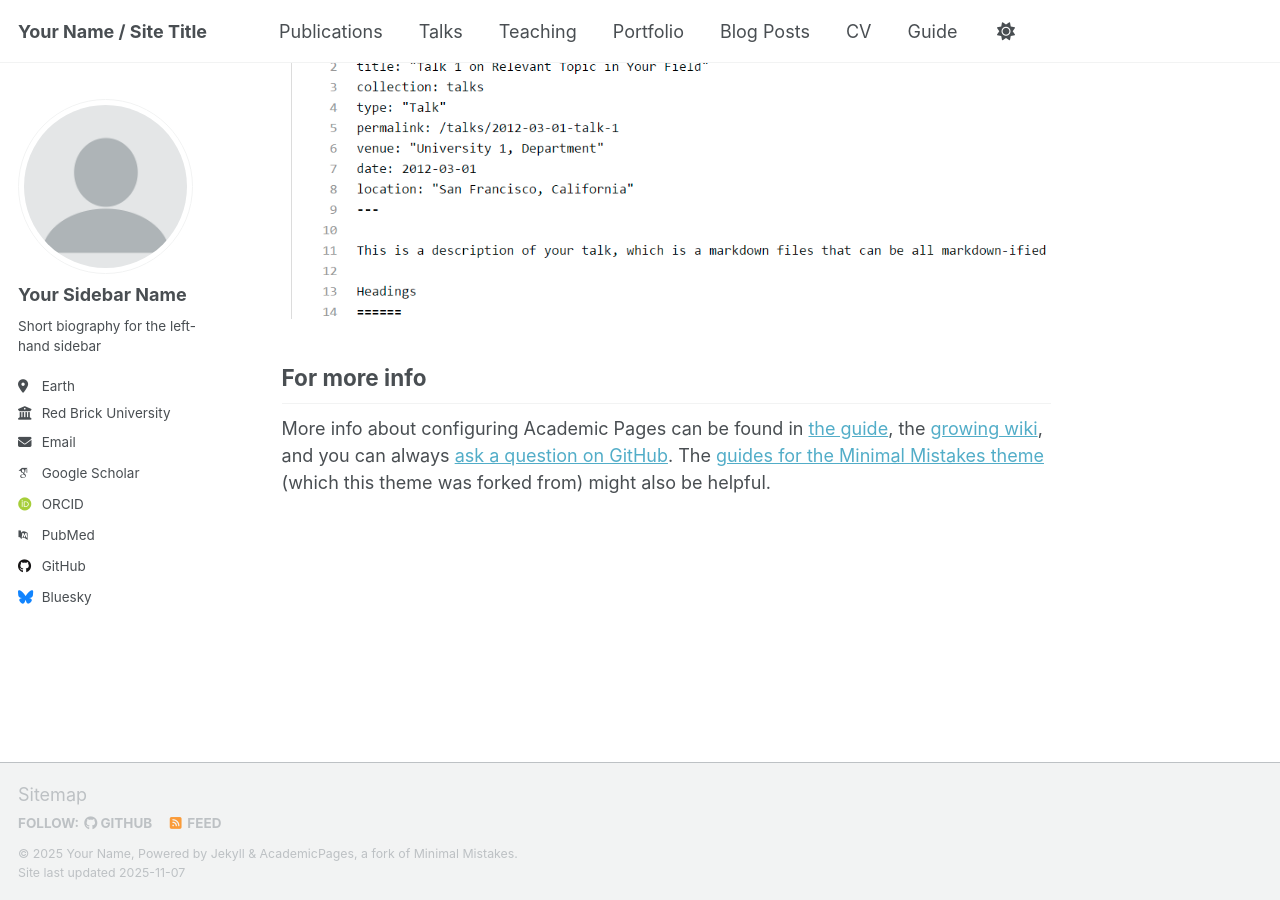
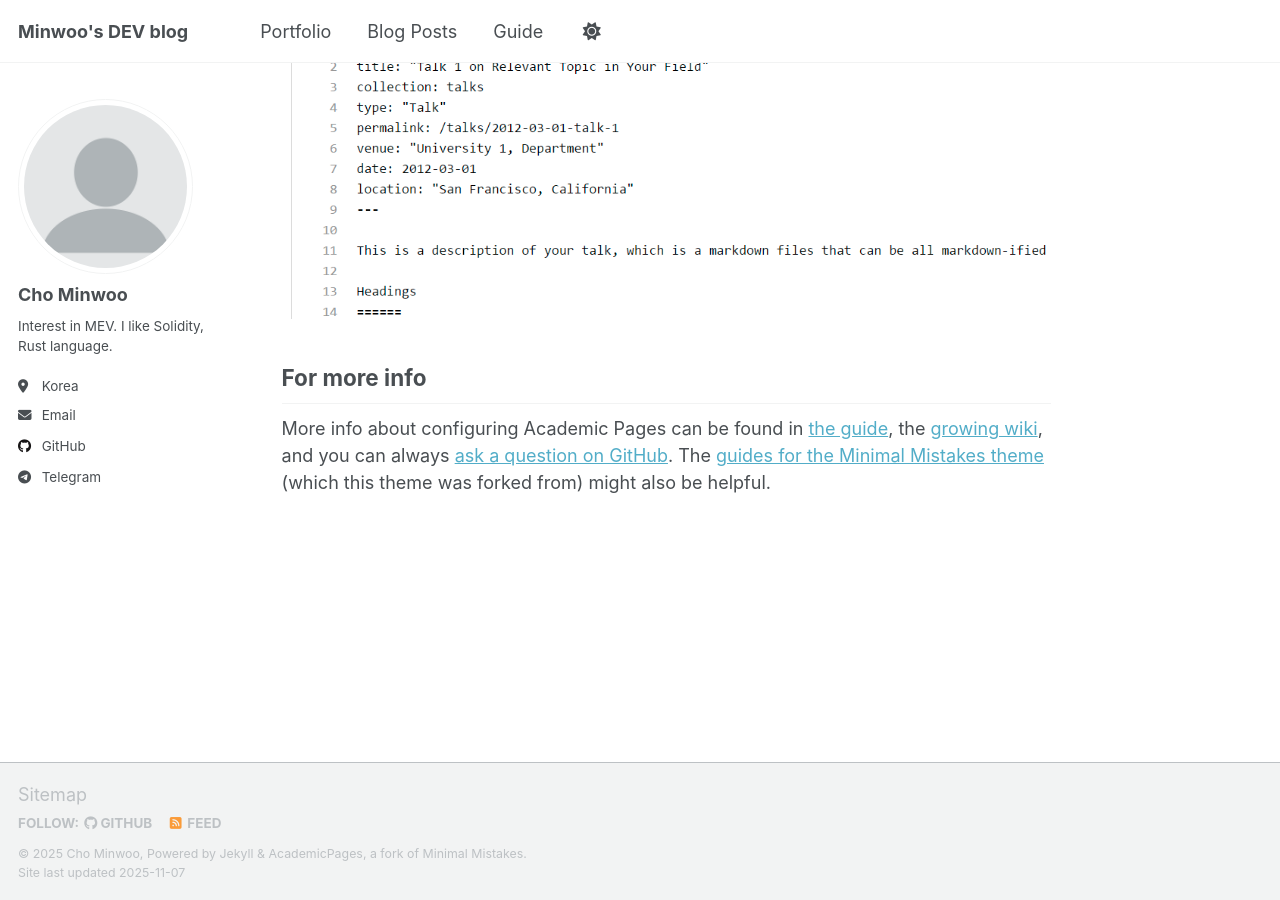
Before and after one commit to cmw9957/cmw9957.github.io, a Jekyll site: the page built from _pages/about.md, in a window 1280 px wide and 900 px high, scrolled down 2880 px. Built offline with Jekyll 4.4.1, drawn with Linux system fonts in a browser that asks for light colours; some web fonts are replaced; a script that is not in the unit is left out.

Commit message:
change layout

```diff
--- a/_config.yml
+++ b/_config.yml
@@ -9,9 +9,9 @@
 # Basic Site Settings
 locale                   : "en-US"
 site_theme               : "default" # Currently available options are "default", "air"
-title                    : "Your Name / Site Title"
+title                    : "Minwoo's DEV blog"
 title_separator          : "-"
-name                     : &name "Your Name"
+name                     : &name "Cho Minwoo"
 description              : &description "Your Name's academic portfolio"   # Update this with a general description of your site, this is the default if not overridden by a page
 url                      : https://academicpages.github.io # The base hostname & protocol for your site e.g. "https://[your GitHub username].github.io",
                                                            # or if you already have some other page hosted on Github then use "https://[your GitHub username].github.io/[Your Repo Name]"
@@ -24,23 +24,23 @@ repository               : "academicpages/academicpages.github.io"
 author:
   # Biographic information
   avatar           : "profile.png"
-  name             : "Your Sidebar Name"
+  name             : "Cho Minwoo"
   pronouns         : # example: "she/her"
-  bio              : "Short biography for the left-hand sidebar"
-  location         : "Earth"
-  employer         : "Red Brick University"
+  bio              : "Interest in MEV. I like Solidity, Rust language."
+  location         : "Korea"
+  # employer         : "Red Brick University"
   uri              : # URL
-  email            : "none@example.org"
+  email            : "cmw199957@gmail.com"
 
   # Academic websites
   academia         : # URL
   arxiv            : # URL - Update with the correct link to your profile
-  googlescholar    : "https://scholar.google.com/citations?user=PS_CX0AAAAAJ"
+  googlescholar    :
   inspire-hep      : # URL
   impactstory      : # URL
-  orcid            : "https://orcid.org/yourorcidurl"
+  orcid            :
   semantic         : # URL
-  pubmed           : "https://www.ncbi.nlm.nih.gov/pubmed/?term=john+snow"
+  pubmed           :
   researchgate     : # URL
   scopus           : # URL
 
@@ -48,13 +48,13 @@ author:
   bitbucket        : # Username - Update with your username on the site
   codepen          : # Username
   dribbble         : # Username
-  github           : "academicpages"
+  github           : "cmw9957"
   kaggle           : # Username
   stackoverflow    : # User number or user number and name (i.e., use "1" or "1/jeff-atwood")
 
   # Social media
   artstation       : # Username
-  bluesky          : "bsky.app" # Replace this with you Bluesky username
+  bluesky          :
   facebook         : # Username
   flickr           : # Username
   foursquare       : # Username
@@ -69,7 +69,7 @@ author:
   pinterest        : # Username
   soundcloud       : # Username
   steam            : # Username
-  telegram         : # URL
+  telegram         : "cmw9957"
   tumblr           : # Username
   twitter          : # Username for X / Twitter
   vine             : # Username
```
Also changed, not shown: _data/navigation.yml (+8 -8 lines).
